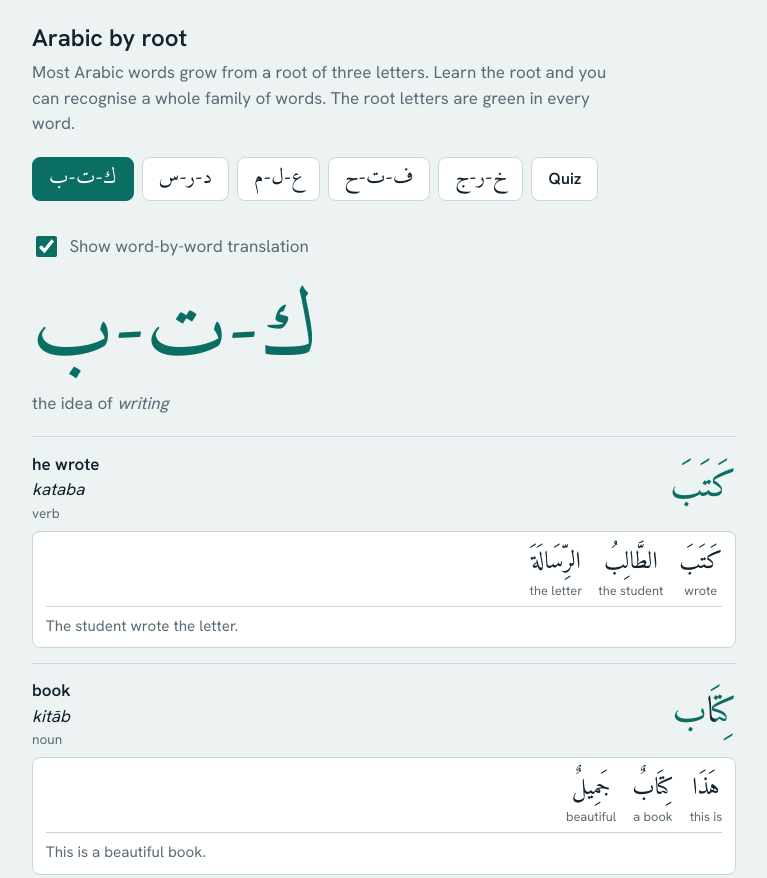
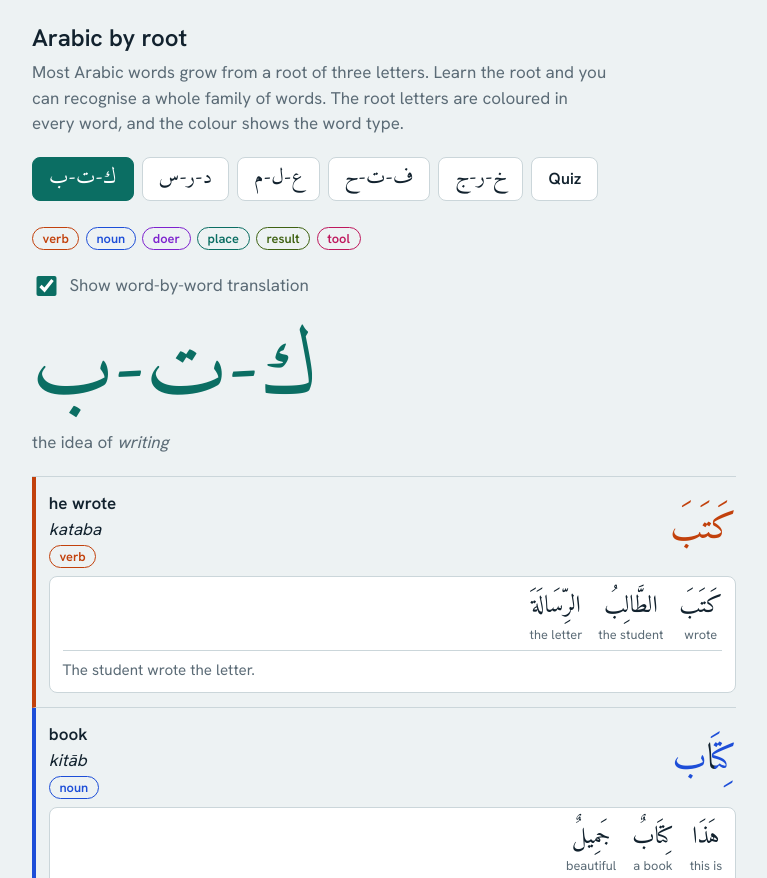
Before and after one commit to racingricecake/arabiy, a plain HTML site: page index.html in a window 1280 px wide. Shown: the top 878 px of the page, without its empty margins (256-1023 px from the left). Drawn offline with Linux system fonts and the light colour scheme.

Commit message:
Update index.html

```diff
--- a/index.html
+++ b/index.html
@@ -22,13 +22,13 @@ button:focus-visible{outline:3px solid #E0A100;outline-offset:2px}
 .root{font-size:clamp(3rem,13vw,5.5rem);line-height:1.3;color:var(--root)}
 .rm{margin:0 0 1.25rem;color:var(--mute)}
 ul{list-style:none;margin:0;padding:0;border-top:1px solid var(--line)}
-li{padding:.9rem 0;border-bottom:1px solid var(--line)}
+li{padding:.9rem 0 .9rem .8rem;border-bottom:1px solid var(--line);border-left:4px solid var(--kc,transparent)}
 .top{display:grid;grid-template-columns:1fr auto;gap:.75rem;align-items:center}
 .ar{font-size:2.3rem;line-height:1.6;text-align:right}
-.r{color:var(--root)}
+.r{color:var(--kc,var(--root))}
 .meta{display:flex;flex-direction:column;min-width:0}
 .tr{font-style:italic}.en{font-weight:600}
-.kind{color:var(--mute);font-size:.85rem}
+.kind{align-self:flex-start;display:inline-block;padding:.05rem .6rem;border:1px solid var(--kc,var(--line));border-radius:999px;color:var(--kc,var(--mute));font-size:.8rem;font-weight:600;margin-top:.15rem}
 .ex{margin-top:.5rem;padding:.6rem .8rem;background:var(--panel);border-radius:.5rem;border:1px solid var(--line)}
 .ex-ar{font-size:1.5rem;line-height:1.8;text-align:right}
 .ex-en{color:var(--mute);font-size:.95rem}
@@ -49,10 +49,17 @@ li{padding:.9rem 0;border-bottom:1px solid var(--line)}
 .tog input{width:1.3rem;height:1.3rem;accent-color:var(--root)}
 .hide-gloss .gen{display:none}
 .ex-en{margin-top:.5rem;padding-top:.5rem;border-top:1px solid var(--line)}
+.k-verb{--kc:#C2410C}.k-noun{--kc:#1D4ED8}.k-doer{--kc:#7E22CE}
+.k-place{--kc:#0B6E63}.k-tool{--kc:#BE185D}.k-result{--kc:#3F6212}
+.legend{display:flex;flex-wrap:wrap;gap:.4rem;margin-bottom:.9rem}
+.legend[hidden]{display:none}
+.hide-gloss .gl{gap:.1rem .5rem}
+.hide-gloss .gar{line-height:1.8}
 </style></head><body><main>
 <h1>Arabic by root</h1>
-<p class="sub">Most Arabic words grow from a root of three letters. Learn the root and you can recognise a whole family of words. The root letters are green in every word.</p>
+<p class="sub">Most Arabic words grow from a root of three letters. Learn the root and you can recognise a whole family of words. The root letters are coloured in every word, and the colour shows the word type.</p>
 <nav id="nav"></nav>
+<div class="legend" id="legend"></div>
 <label class="tog" id="tog"><input type="checkbox" id="glossTog" checked> Show word-by-word translation</label>
 <div id="sections"><p class="msg">Loading words…</p></div>
 <section id="quiz" hidden>
@@ -154,14 +161,17 @@ function highlight(word,letters){
 
 let ROOTS=[];
 const label=r=>r.letters.join("-");
+const kc=t=>"k-"+(t||"").toLowerCase().replace(/[^a-z0-9]+/g,"-");
 
 function render(){
   const nav=document.getElementById("nav");
   nav.innerHTML=ROOTS.map((r,n)=>`<button data-tab="r${n}" lang="ar">${label(r)}</button>`).join("")+`<button class="q" data-tab="quiz">Quiz</button>`;
   const html=ROOTS.map((r,n)=>`<section id="r${n}" hidden><div class="root" lang="ar" dir="ltr">${label(r)}</div>`+
     (r.meaning?`<p class="rm">the idea of <em>${esc(r.meaning)}</em></p>`:"")+
-    `<ul>`+r.words.map(w=>`<li><div class="top"><div class="meta"><span class="en">${esc(w.en)}</span><span class="tr">${esc(w.tr)}</span><span class="kind">${esc(w.kind)}</span></div><span class="ar" lang="ar" dir="rtl">${highlight(w.ar,r.letters)}</span></div>${w.exAr?`<div class="ex">${glossHtml(w)}${w.exEn?`<div class="ex-en">${esc(w.exEn)}</div>`:""}</div>`:""}</li>`).join("")+`</ul></section>`).join("");
+    `<ul>`+r.words.map(w=>`<li class="${kc(w.kind)}"><div class="top"><div class="meta"><span class="en">${esc(w.en)}</span><span class="tr">${esc(w.tr)}</span><span class="kind">${esc(w.kind)}</span></div><span class="ar" lang="ar" dir="rtl">${highlight(w.ar,r.letters)}</span></div>${w.exAr?`<div class="ex">${glossHtml(w)}${w.exEn?`<div class="ex-en">${esc(w.exEn)}</div>`:""}</div>`:""}</li>`).join("")+`</ul></section>`).join("");
   document.getElementById("sections").innerHTML=html;
+  const kinds=[...new Set(ROOTS.flatMap(r=>r.words.map(w=>w.kind)).filter(Boolean))];
+  document.getElementById("legend").innerHTML=kinds.map(k=>`<span class="kind ${kc(k)}">${esc(k)}</span>`).join("");
   nav.querySelectorAll("button").forEach(b=>b.onclick=()=>show(b.dataset.tab));
   show("r0");
 }
@@ -169,6 +179,7 @@ function show(id){
   document.querySelectorAll("#nav button").forEach(b=>b.setAttribute("aria-selected",b.dataset.tab===id));
   document.querySelectorAll("main section").forEach(s=>s.hidden=s.id!==id);
   document.getElementById("tog").hidden=id==="quiz";
+  document.getElementById("legend").hidden=id==="quiz";
   if(id==="quiz"&&!document.getElementById("qw").textContent) ask();
 }
 
```
